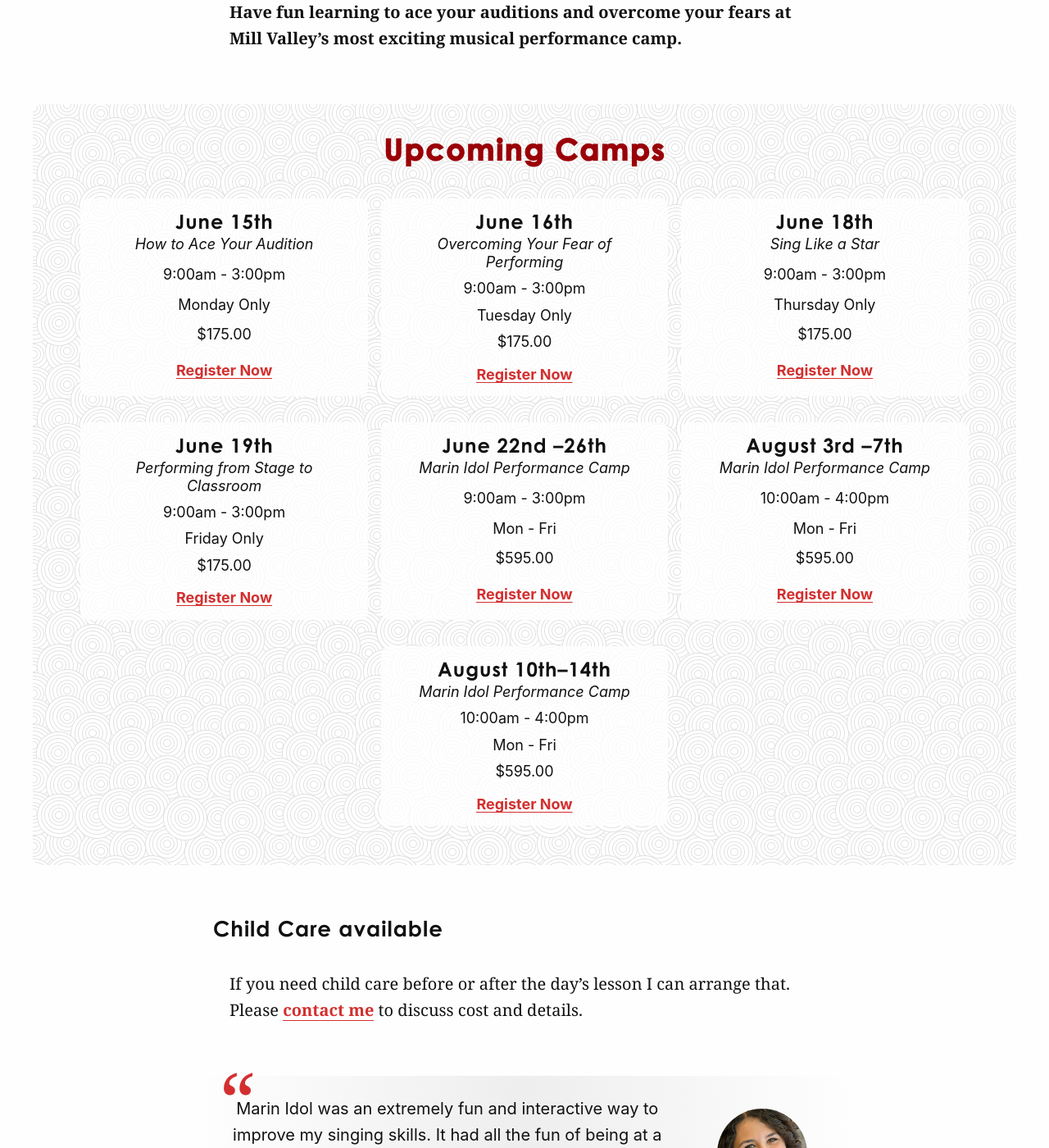
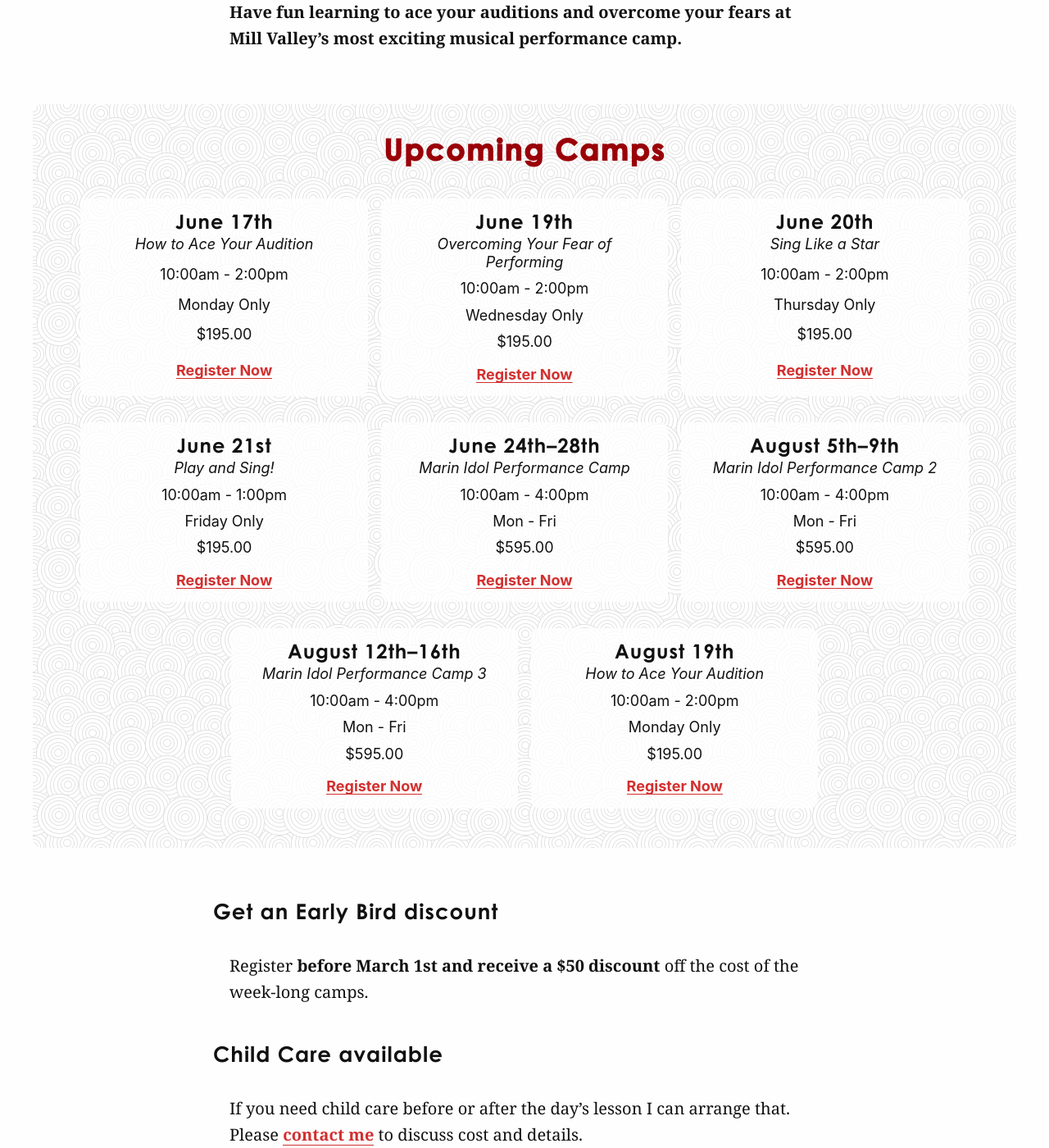
Before and after one commit to cchaiken/ccms, a Jekyll site: the page built from marin-idol-performance-camps.md, in a window 1280 px wide and 1400 px high, scrolled down 1133 px. Shown: the whole window at 82% size. Built offline with Jekyll 4.4.1, drawn with Linux system fonts in a browser that asks for light colours; some web fonts are replaced.

Commit message:
Updated Marin Idol Banner Opt and 7 other files

```diff
--- a/marin-idol-performance-camps.md
+++ b/marin-idol-performance-camps.md
@@ -4,68 +4,76 @@
   performance camp for school students. Single & Multi Day programs available. Sign
   up now!
 id: marin-idol-performance-camps
-hero-image: "/uploads/mill-valley-music-lessons-marin-idol.jpg"
+hero-image: "/uploads/marin-idol-banner-opt.jpg"
 intro:
   main: Become a Superstar!
   sub: Marin Idol Performance Camps
 newsletter: true
 camps:
-- start_date: 2020-06-15 00:00:00 Z
-  end_date: 2020-06-15 00:00:00 Z
+- start_date: 2024-06-17 00:00:00 Z
+  end_date: 2024-06-17 00:00:00 Z
   description: How to Ace Your Audition
-  times: 9:00am - 3:00pm
+  times: 10:00am - 2:00pm
   days: Monday Only
-  cost: "$175.00"
-  eventbrite: <a href="https://www.eventbrite.com/e/marin-idol-how-to-ace-your-audition-tickets-94958225609"
-    target="_blank">Register Now</a>
-- start_date: 2020-06-16 00:00:00 Z
-  end_date: 2020-06-16 00:00:00 Z
+  cost: "$195.00"
+  eventbrite: <a href="https://www.eventbrite.com/e/how-to-ace-your-audition-tickets-813718603247?aff=oddtdtcreator"
+    target="_blank" rel="noreferrer">Register Now</a>
+- start_date: 2024-06-19 00:00:00 Z
+  end_date: 2024-06-19 00:00:00 Z
   description: Overcoming Your Fear of Performing
-  times: 9:00am - 3:00pm
-  days: Tuesday Only
-  cost: "$175.00"
-  eventbrite: <a href="https://www.eventbrite.com/e/marin-idol-overcome-your-fear-of-performing-tickets-94957742163"
-    target="_blank">Register Now</a>
-- start_date: 2020-06-18 00:00:00 Z
-  end_date: 2020-06-18 00:00:00 Z
+  times: 10:00am - 2:00pm
+  days: Wednesday Only
+  cost: "$195.00"
+  eventbrite: <a href="https://www.eventbrite.com/e/overcoming-your-fear-of-performing-tickets-813721572127?aff=oddtdtcreator"
+    target="_blank" rel="noreferrer">Register Now</a>
+- start_date: 2024-06-20 00:00:00 Z
+  end_date: 2024-06-20 00:00:00 Z
   description: Sing Like a Star
-  times: 9:00am - 3:00pm
+  times: 10:00am - 2:00pm
   days: Thursday Only
-  cost: "$175.00"
-  eventbrite: <a href="https://www.eventbrite.com/e/marin-idol-sing-like-a-star-tickets-94959052081"
-    target="_blank">Register Now</a>
-- start_date: 2020-06-19 00:00:00 Z
-  end_date: 2020-06-19 00:00:00 Z
-  description: Performing from Stage to Classroom
-  times: 9:00am - 3:00pm
+  cost: "$195.00"
+  eventbrite: <a href="https://www.eventbrite.com/e/sing-like-a-star-tickets-813724149837"
+    target="_blank" rel="noreferrer">Register Now</a>
+- start_date: 2024-06-21 00:00:00 Z
+  end_date: 2024-06-21 00:00:00 Z
+  description: Play and Sing!
+  times: 10:00am - 1:00pm
   days: Friday Only
-  cost: "$175.00"
-  eventbrite: <a href="https://www.eventbrite.com/e/marin-idol-performing-from-stage-to-classroom-tickets-94957696025"
-    target="_blank">Register Now</a>
-- start_date: 2020-06-22 00:00:00 Z
-  end_date: 2020-06-26 00:00:00 Z
-  description: Marin Idol Performance Camp
-  times: 9:00am - 3:00pm
-  days: Mon - Fri
-  cost: "$595.00"
-  eventbrite: <a href="https://www.eventbrite.com/e/marin-idol-camp-june-22-26-2020-tickets-94954135375"
-    target="_blank">Register Now</a>
-- start_date: 2020-08-03 00:00:00 Z
-  end_date: 2020-08-07 00:00:00 Z
+  cost: "$195.00"
+  eventbrite: <a href="https://www.eventbrite.com/e/play-and-sing-tickets-813725523947"
+    target="_blank" rel="noreferrer">Register Now</a>
+- start_date: 2024-06-24 00:00:00 Z
+  end_date: 2024-06-28 00:00:00 Z
   description: Marin Idol Performance Camp
   times: 10:00am - 4:00pm
   days: Mon - Fri
   cost: "$595.00"
-  eventbrite: <a href="https://www.eventbrite.com/e/copy-of-marin-idol-camp-august-3-7-2020-tickets-94956492425"
-    target="_blank">Register Now</a>
-- start_date: 2020-08-10 00:00:00 Z
-  end_date: 2020-08-14 00:00:00 Z
-  description: Marin Idol Performance Camp
+  eventbrite: <a href="https://www.eventbrite.com/e/marin-idol-performance-camp-tickets-812938088707?aff=oddtdtcreator"
+    target="_blank" rel="noreferrer">Register Now</a>
+- start_date: 2024-08-05 00:00:00 Z
+  end_date: 2024-08-09 00:00:00 Z
+  description: Marin Idol Performance Camp 2
   times: 10:00am - 4:00pm
   days: Mon - Fri
   cost: "$595.00"
-  eventbrite: <a href="https://www.eventbrite.com/e/marin-idol-camp-august-10-14-2020-tickets-94957601743"
-    target="_blank">Register Now</a>
+  eventbrite: <a href="https://www.eventbrite.com/e/marin-idol-performance-camp-2-tickets-812940475847?aff=oddtdtcreator"
+    target="_blank" rel="noreferrer">Register Now</a>
+- start_date: 2024-08-12 00:00:00 Z
+  end_date: 2024-08-16 00:00:00 Z
+  description: Marin Idol Performance Camp 3
+  times: 10:00am - 4:00pm
+  days: Mon - Fri
+  cost: "$595.00"
+  eventbrite: <a href="https://www.eventbrite.com/e/marin-idol-performance-camp-3-tickets-812941388577?aff=oddtdtcreator"
+    target="_blank" rel="noreferrer">Register Now</a>
+- start_date: 2024-08-19 00:00:00 Z
+  end_date: 2024-08-19 00:00:00 Z
+  description: How to Ace Your Audition
+  times: 10:00am - 2:00pm
+  days: Monday Only
+  cost: "$195.00"
+  eventbrite: <a href="https://www.eventbrite.com/e/how-to-ace-your-audition-tickets-813719285287?aff=oddtdtcreator"
+    target="_blank" rel="noreferrer">Register Now</a>
 testimonials:
 - name: Eden F.
   avatar-image: "/uploads/avatar-eden-f.jpg"
@@ -97,6 +105,10 @@
 
 {% include idol-camps.html %}
 
+## Get an Early Bird discount
+
+Register **before March 1st and receive a $50 discount** off the cost of the week-long camps.
+
 ## Child Care available
 
 If you need child care before or after the day's lesson I can arrange that. Please [contact me](https://chaikenmusic.com/contact/) to discuss cost and details.
```
Also changed, not shown: other parts of marin-idol-performance-camps.md (+1 -1 lines), index.md (+20 -3 lines), performance-coaching.md (+1 -1 lines), piano-lessons.md (+1 -1 lines), voice-lessons.md (+15 -1 lines), _uploads/2022 Readers Choice winner.png (added), _uploads/marin-idol-banner-opt.jpg (added), _uploads/mill-valley-music-lessons-marin-idol-small.jpg (added).
